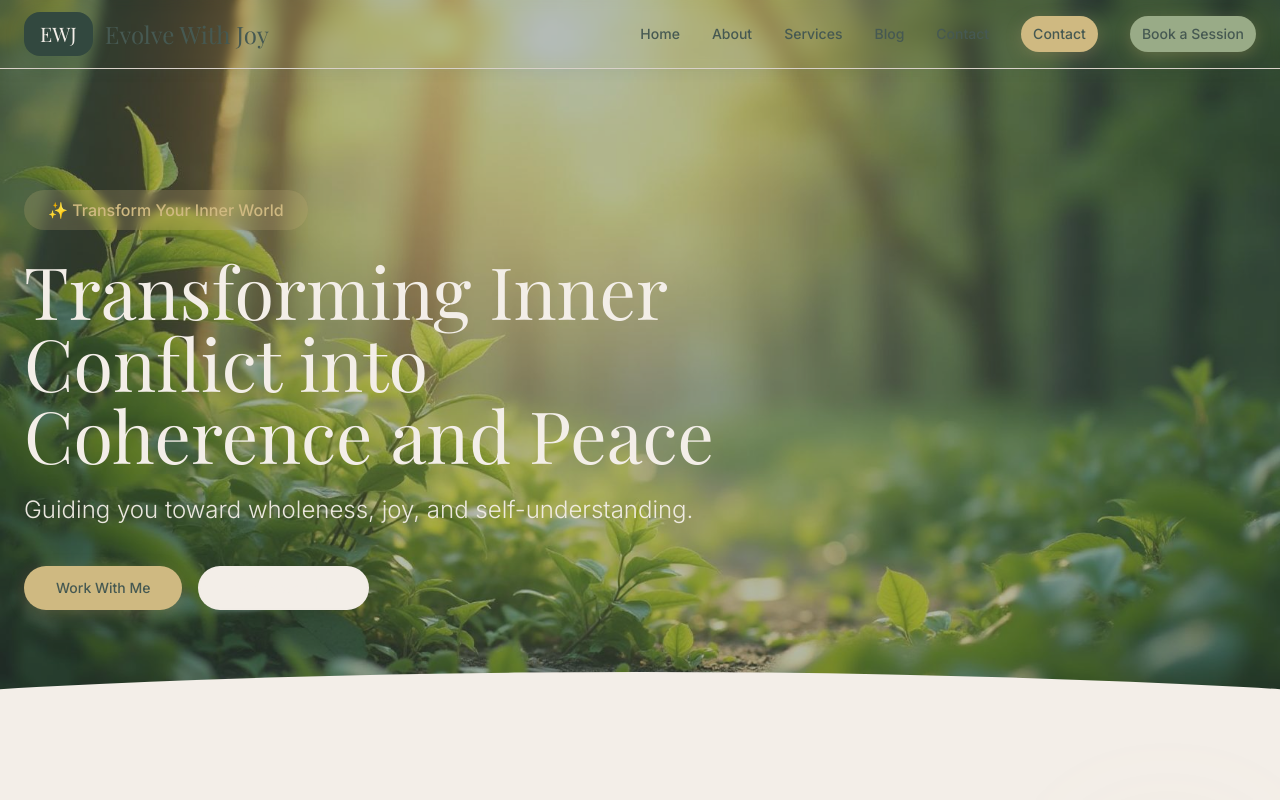
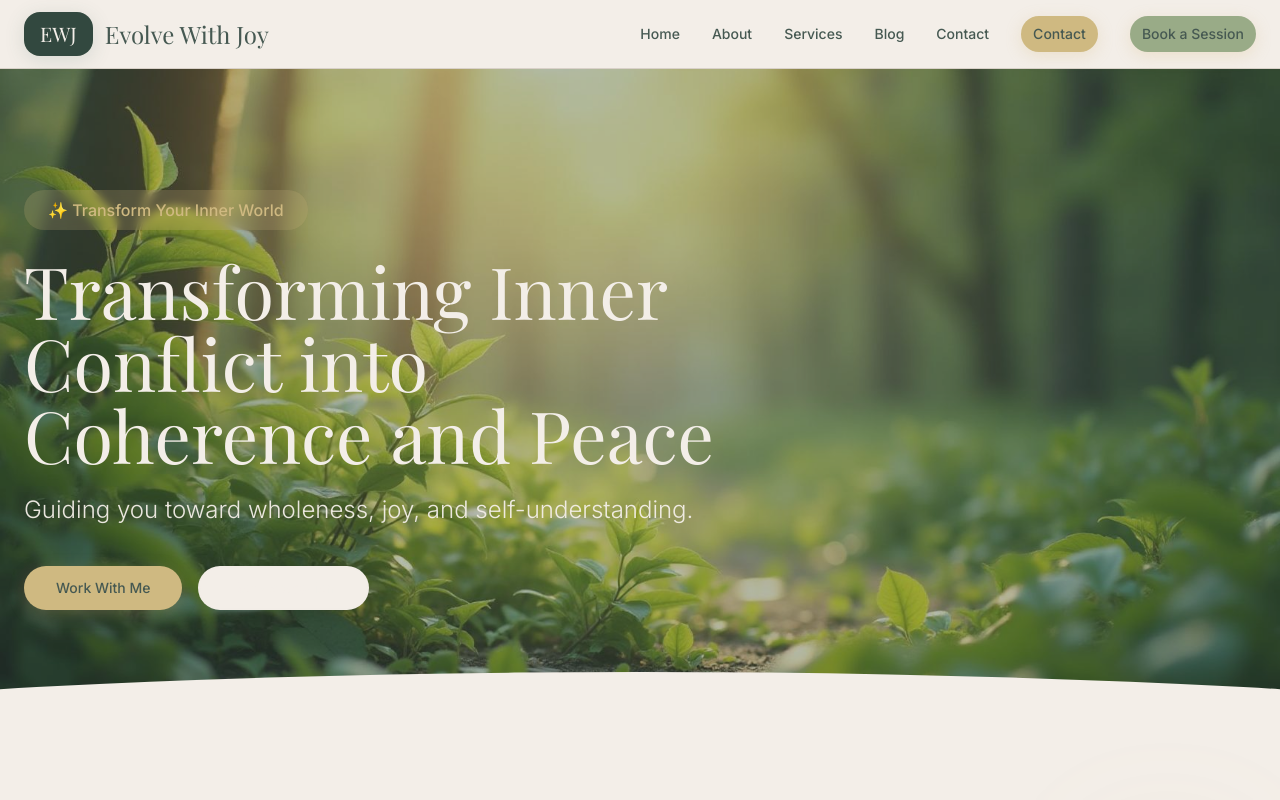
Before and after one commit to EZVA-Global/Evolve_with_joy_website, a React (Vite) app: page / in a window 1280 px wide. Shown: the top 800 px of the page. Built offline with nearby package versions, Linux system fonts and the light colour scheme; the HTML template or start-up script is replaced by a standard one.

Commit message:
feat: Add sticky header with background

```diff
--- a/src/components/Navigation.tsx
+++ b/src/components/Navigation.tsx
@@ -1,13 +1,26 @@
 import { Link, useLocation } from "react-router-dom";
+import { useState, useEffect } from "react";
 import { Button } from "./ui/button";
 
 const Navigation = () => {
   const location = useLocation();
+  const [isScrolled, setIsScrolled] = useState(false);
+
+  useEffect(() => {
+    const handleScroll = () => {
+      setIsScrolled(window.scrollY > 0);
+    };
+
+    window.addEventListener("scroll", handleScroll);
+    return () => window.removeEventListener("scroll", handleScroll);
+  }, []);
 
   const isActive = (path: string) => location.pathname === path;
 
   return (
-    <nav className="fixed top-0 w-full bg-background/98 backdrop-blur-sm border-b border-border z-50 shadow-soft">
+    <nav className={`fixed top-0 w-full border-b border-border z-50 transition-all duration-300 ${
+      isScrolled ? "bg-background/98 backdrop-blur-sm shadow-soft" : "bg-background"
+    }`}>
       <div className="container mx-auto px-6 py-3">
         <div className="flex items-center justify-between">
           <Link to="/" className="flex items-center gap-3 group">
```
